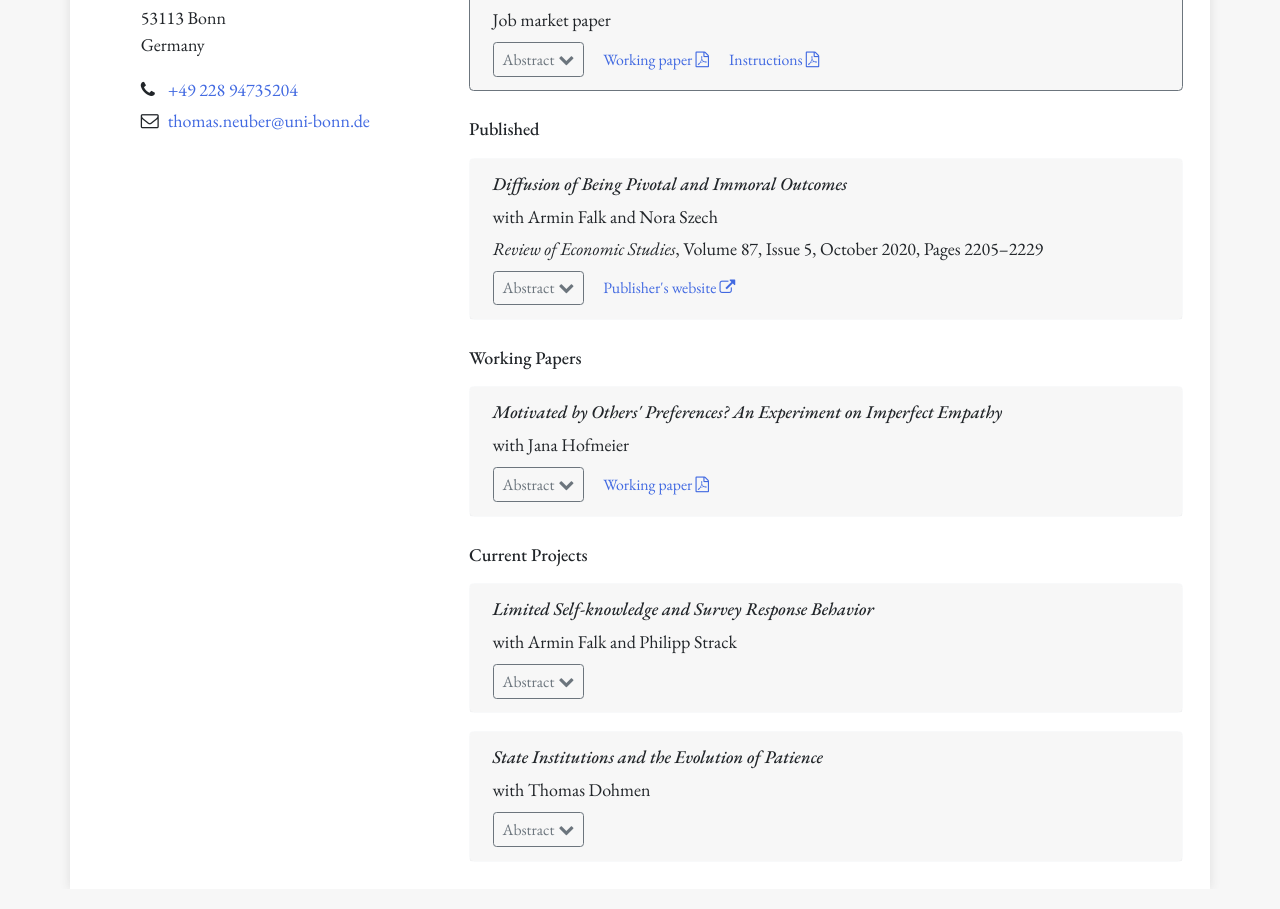
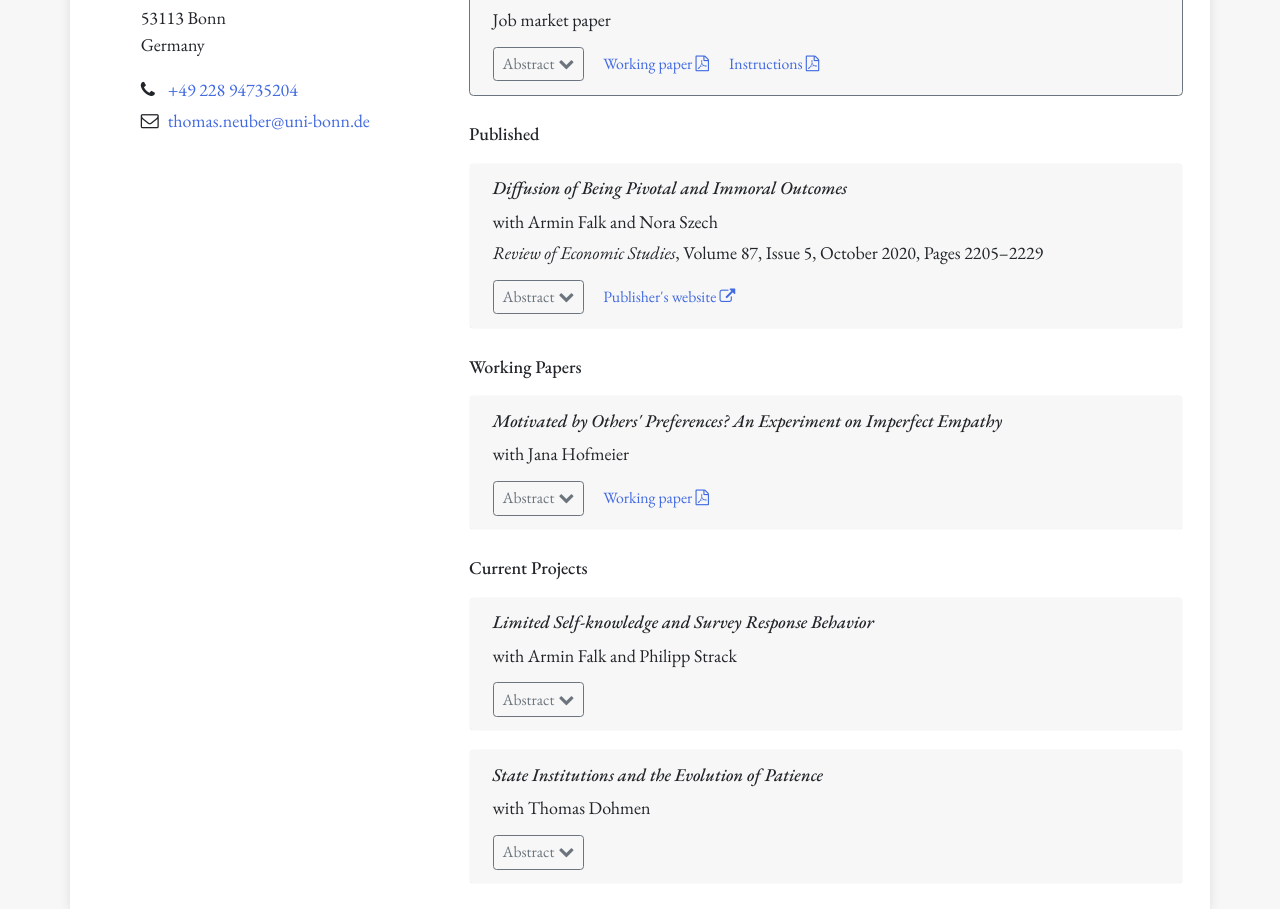
Before and after one commit to thomas-neuber/thomas-neuber.github.io, a plain HTML site: page index.html in a window 1280 px wide. Shown: the part 489-1398 px from the top of the page. Drawn offline with nearby package versions, Linux system fonts and the light colour scheme.

Commit message:
Another adjustment to the saping of buttons

```diff
--- a/index.html
+++ b/index.html
@@ -101,6 +101,7 @@ and <a href="https://www.philippstrack.com/" target="_blank">Philipp <span class
                                 Job market paper
                             </div>
 
+                        <div class="mt-1">
                             <div style="display: flex; flex-flow: row wrap-reverse">
 
                                     <a class="btn btn-outline-secondary btn-sm mt-2 mr-3 collapse-show showAbstract" data-toggle="collapse" href="#abstract-ENA" role="button" aria-expanded="false" aria-controls="collapse-ENA">Abstract</a>
@@ -132,6 +133,7 @@ We find that subjects&rsquo; decisions are biased towards the normative principl
                                 </div>
                             </div>
 
+                    </div>
                 </div>
 
         </div>
@@ -174,6 +176,7 @@ We find that subjects&rsquo; decisions are biased towards the normative principl
                             </div>
 
 
+                        <div class="mt-1">
                             <div style="display: flex; flex-flow: row wrap-reverse">
 
                                     <a class="btn btn-outline-secondary btn-sm mt-2 mr-3 collapse-show showAbstract" data-toggle="collapse" href="#abstract-Diffusion" role="button" aria-expanded="false" aria-controls="collapse-Diffusion">Abstract</a>
@@ -199,6 +202,7 @@ We find that subjects&rsquo; decisions are biased towards the normative principl
                             </div>
 
                     </div>
+                </div>
 
         </div>
     </div>
@@ -223,6 +227,7 @@ We find that subjects&rsquo; decisions are biased towards the normative principl
 
 
 
+                        <div class="mt-1">
                             <div style="display: flex; flex-flow: row wrap-reverse">
 
                                     <a class="btn btn-outline-secondary btn-sm mt-2 mr-3 collapse-show showAbstract" data-toggle="collapse" href="#abstract-ImpEmp" role="button" aria-expanded="false" aria-controls="collapse-ImpEmp">Abstract</a>
@@ -248,6 +253,7 @@ We find that subjects&rsquo; decisions are biased towards the normative principl
                             </div>
 
                     </div>
+                </div>
 
         </div>
     </div>
@@ -272,6 +278,7 @@ We find that subjects&rsquo; decisions are biased towards the normative principl
 
 
 
+                        <div class="mt-1">
                             <div style="display: flex; flex-flow: row wrap-reverse">
 
                                     <a class="btn btn-outline-secondary btn-sm mt-2 mr-3 collapse-show showAbstract" data-toggle="collapse" href="#abstract-SurA" role="button" aria-expanded="false" aria-controls="collapse-SurA">Abstract</a>
@@ -292,6 +299,7 @@ We find that subjects&rsquo; decisions are biased towards the normative principl
                             </div>
 
                     </div>
+                </div>
 
 
                     <div class="card my-3 border-light">
@@ -305,6 +313,7 @@ We find that subjects&rsquo; decisions are biased towards the normative principl
 
 
 
+                        <div class="mt-1">
                             <div style="display: flex; flex-flow: row wrap-reverse">
 
                                     <a class="btn btn-outline-secondary btn-sm mt-2 mr-3 collapse-show showAbstract" data-toggle="collapse" href="#abstract-InstPatience" role="button" aria-expanded="false" aria-controls="collapse-InstPatience">Abstract</a>
@@ -325,6 +334,7 @@ We find that subjects&rsquo; decisions are biased towards the normative principl
                             </div>
 
                     </div>
+                </div>
 
         </div>
     </div>
```
Lines whose indentation alone changed are shown as unchanged.
